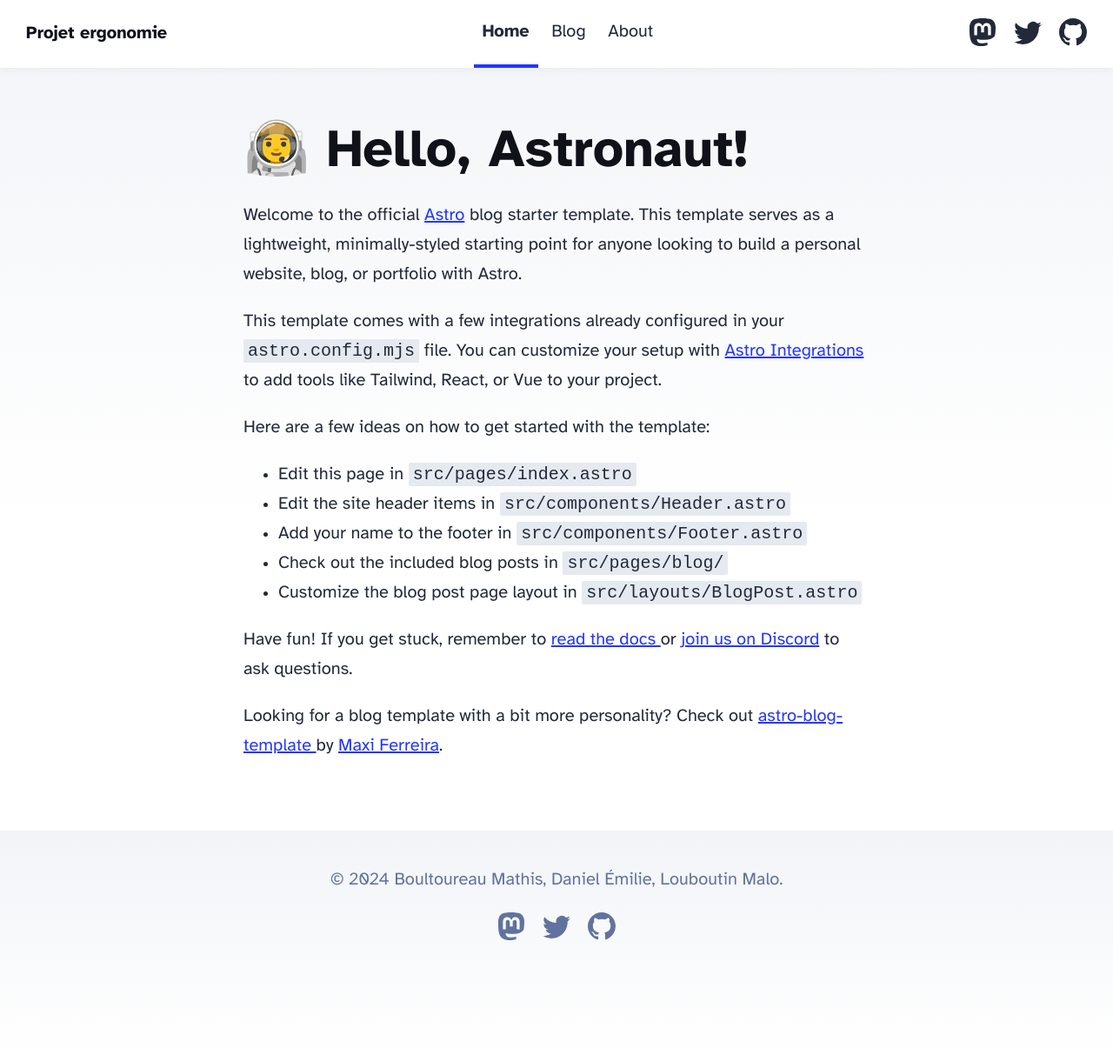
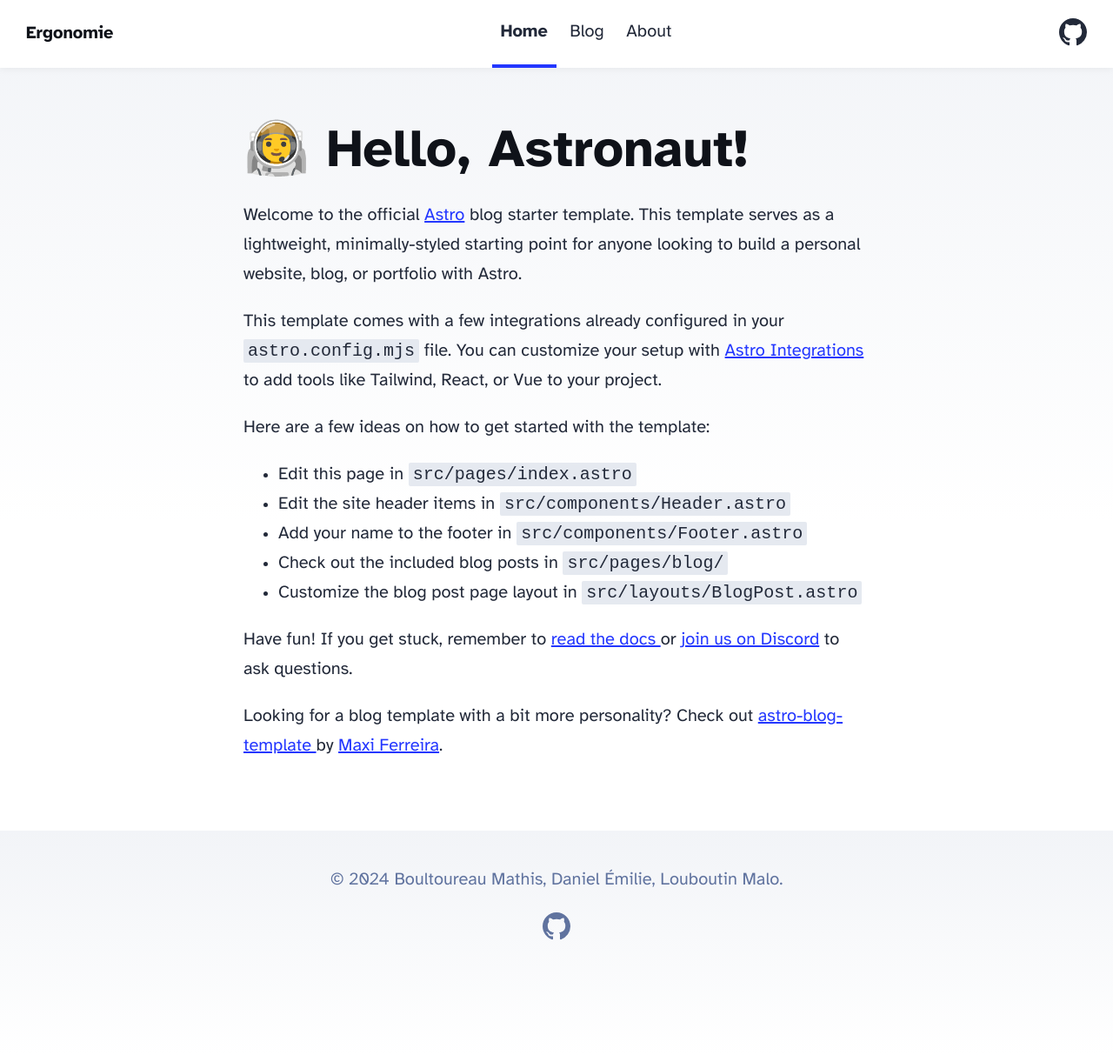
Before and after one commit to mboultoureau/projet-ergonomie, an Astro site: page / in a window 1280 px wide. Shown: the whole page at 87% size. Built offline with nearby package versions, Linux system fonts and the light colour scheme; Astro itself is replaced by a stand-in of ours.

Commit message:
feat: update github link

```diff
--- a/src/components/Footer.astro
+++ b/src/components/Footer.astro
@@ -5,31 +5,8 @@
 <footer>
 	&copy; {today.getFullYear()} Boultoureau Mathis, Daniel Émilie, Louboutin Malo.
 	<div class="social-links">
-		<a href="https://m.webtoo.ls/@astro" target="_blank">
-			<span class="sr-only">Follow Astro on Mastodon</span>
-			<svg
-				viewBox="0 0 16 16"
-				aria-hidden="true"
-				width="32"
-				height="32"
-				astro-icon="social/mastodon"
-				><path
-					fill="currentColor"
-					d="M11.19 12.195c2.016-.24 3.77-1.475 3.99-2.603.348-1.778.32-4.339.32-4.339 0-3.47-2.286-4.488-2.286-4.488C12.062.238 10.083.017 8.027 0h-.05C5.92.017 3.942.238 2.79.765c0 0-2.285 1.017-2.285 4.488l-.002.662c-.004.64-.007 1.35.011 2.091.083 3.394.626 6.74 3.78 7.57 1.454.383 2.703.463 3.709.408 1.823-.1 2.847-.647 2.847-.647l-.06-1.317s-1.303.41-2.767.36c-1.45-.05-2.98-.156-3.215-1.928a3.614 3.614 0 0 1-.033-.496s1.424.346 3.228.428c1.103.05 2.137-.064 3.188-.189zm1.613-2.47H11.13v-4.08c0-.859-.364-1.295-1.091-1.295-.804 0-1.207.517-1.207 1.541v2.233H7.168V5.89c0-1.024-.403-1.541-1.207-1.541-.727 0-1.091.436-1.091 1.296v4.079H3.197V5.522c0-.859.22-1.541.66-2.046.456-.505 1.052-.764 1.793-.764.856 0 1.504.328 1.933.983L8 4.39l.417-.695c.429-.655 1.077-.983 1.934-.983.74 0 1.336.259 1.791.764.442.505.661 1.187.661 2.046v4.203z"
-				></path></svg
-			>
-		</a>
-		<a href="https://twitter.com/astrodotbuild" target="_blank">
-			<span class="sr-only">Follow Astro on Twitter</span>
-			<svg viewBox="0 0 16 16" aria-hidden="true" width="32" height="32" astro-icon="social/twitter"
-				><path
-					fill="currentColor"
-					d="M5.026 15c6.038 0 9.341-5.003 9.341-9.334 0-.14 0-.282-.006-.422A6.685 6.685 0 0 0 16 3.542a6.658 6.658 0 0 1-1.889.518 3.301 3.301 0 0 0 1.447-1.817 6.533 6.533 0 0 1-2.087.793A3.286 3.286 0 0 0 7.875 6.03a9.325 9.325 0 0 1-6.767-3.429 3.289 3.289 0 0 0 1.018 4.382A3.323 3.323 0 0 1 .64 6.575v.045a3.288 3.288 0 0 0 2.632 3.218 3.203 3.203 0 0 1-.865.115 3.23 3.23 0 0 1-.614-.057 3.283 3.283 0 0 0 3.067 2.277A6.588 6.588 0 0 1 .78 13.58a6.32 6.32 0 0 1-.78-.045A9.344 9.344 0 0 0 5.026 15z"
-				></path></svg
-			>
-		</a>
-		<a href="https://github.com/withastro/astro" target="_blank">
-			<span class="sr-only">Go to Astro's GitHub repo</span>
+		<a href="https://github.com/mboultoureau/projet-ergonomie" target="_blank">
+			<span class="sr-only">See GitHub repository</span>
 			<svg viewBox="0 0 16 16" aria-hidden="true" width="32" height="32" astro-icon="social/github"
 				><path
 					fill="currentColor"
--- a/src/components/Header.astro
+++ b/src/components/Header.astro
@@ -12,26 +12,8 @@
 			<HeaderLink href="/about">About</HeaderLink>
 		</div>
 		<div class="social-links">
-			<a href="https://m.webtoo.ls/@astro" target="_blank">
-				<span class="sr-only">Follow Astro on Mastodon</span>
-				<svg viewBox="0 0 16 16" aria-hidden="true" width="32" height="32"
-					><path
-						fill="currentColor"
-						d="M11.19 12.195c2.016-.24 3.77-1.475 3.99-2.603.348-1.778.32-4.339.32-4.339 0-3.47-2.286-4.488-2.286-4.488C12.062.238 10.083.017 8.027 0h-.05C5.92.017 3.942.238 2.79.765c0 0-2.285 1.017-2.285 4.488l-.002.662c-.004.64-.007 1.35.011 2.091.083 3.394.626 6.74 3.78 7.57 1.454.383 2.703.463 3.709.408 1.823-.1 2.847-.647 2.847-.647l-.06-1.317s-1.303.41-2.767.36c-1.45-.05-2.98-.156-3.215-1.928a3.614 3.614 0 0 1-.033-.496s1.424.346 3.228.428c1.103.05 2.137-.064 3.188-.189zm1.613-2.47H11.13v-4.08c0-.859-.364-1.295-1.091-1.295-.804 0-1.207.517-1.207 1.541v2.233H7.168V5.89c0-1.024-.403-1.541-1.207-1.541-.727 0-1.091.436-1.091 1.296v4.079H3.197V5.522c0-.859.22-1.541.66-2.046.456-.505 1.052-.764 1.793-.764.856 0 1.504.328 1.933.983L8 4.39l.417-.695c.429-.655 1.077-.983 1.934-.983.74 0 1.336.259 1.791.764.442.505.661 1.187.661 2.046v4.203z"
-					></path></svg
-				>
-			</a>
-			<a href="https://twitter.com/astrodotbuild" target="_blank">
-				<span class="sr-only">Follow Astro on Twitter</span>
-				<svg viewBox="0 0 16 16" aria-hidden="true" width="32" height="32"
-					><path
-						fill="currentColor"
-						d="M5.026 15c6.038 0 9.341-5.003 9.341-9.334 0-.14 0-.282-.006-.422A6.685 6.685 0 0 0 16 3.542a6.658 6.658 0 0 1-1.889.518 3.301 3.301 0 0 0 1.447-1.817 6.533 6.533 0 0 1-2.087.793A3.286 3.286 0 0 0 7.875 6.03a9.325 9.325 0 0 1-6.767-3.429 3.289 3.289 0 0 0 1.018 4.382A3.323 3.323 0 0 1 .64 6.575v.045a3.288 3.288 0 0 0 2.632 3.218 3.203 3.203 0 0 1-.865.115 3.23 3.23 0 0 1-.614-.057 3.283 3.283 0 0 0 3.067 2.277A6.588 6.588 0 0 1 .78 13.58a6.32 6.32 0 0 1-.78-.045A9.344 9.344 0 0 0 5.026 15z"
-					></path></svg
-				>
-			</a>
-			<a href="https://github.com/withastro/astro" target="_blank">
-				<span class="sr-only">Go to Astro's GitHub repo</span>
+			<a href="https://github.com/mboultoureau/projet-ergonomie" target="_blank">
+				<span class="sr-only">See GitHub repository</span>
 				<svg viewBox="0 0 16 16" aria-hidden="true" width="32" height="32"
 					><path
 						fill="currentColor"
--- a/src/consts.ts
+++ b/src/consts.ts
@@ -1,5 +1,5 @@
 // Place any global data in this file.
 // You can import this data from anywhere in your site by using the `import` keyword.
 
-export const SITE_TITLE = 'Projet ergonomie';
+export const SITE_TITLE = 'Ergonomie';
 export const SITE_DESCRIPTION = 'Projet sur l\'accessibilité';
```
Also changed, not shown: README.md.
